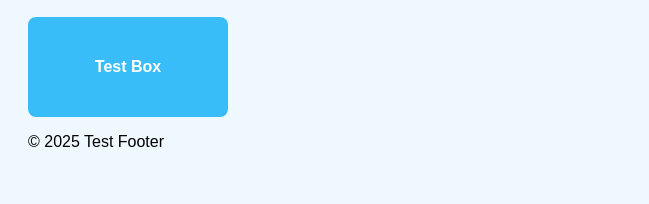
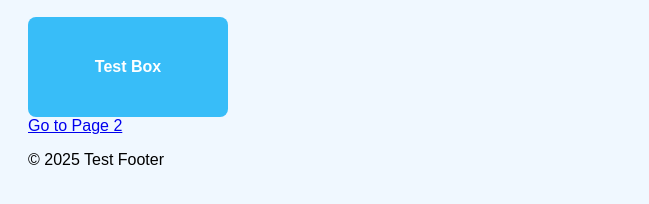
Before and after one commit to GabrielaFiona/testpage, a plain HTML site: page index.html in a window 1280 px wide. Shown: the part 132-336 px from the top of the page, without its empty margins (0-649 px from the left). Drawn offline with Linux system fonts and the light colour scheme.

Commit message:
Add link to Page 2 in index.html

```diff
--- a/index.html
+++ b/index.html
@@ -15,6 +15,7 @@
   <p id="demo">If this text turns BLUE and the box appears below, CSS & JS are working.</p>
 
   <div class="test-box">Test Box</div>
+<a href="page2.html">Go to Page 2</a>
 
   <footer>
     <p>© <span id="year"></span> Test Footer</p>
```
